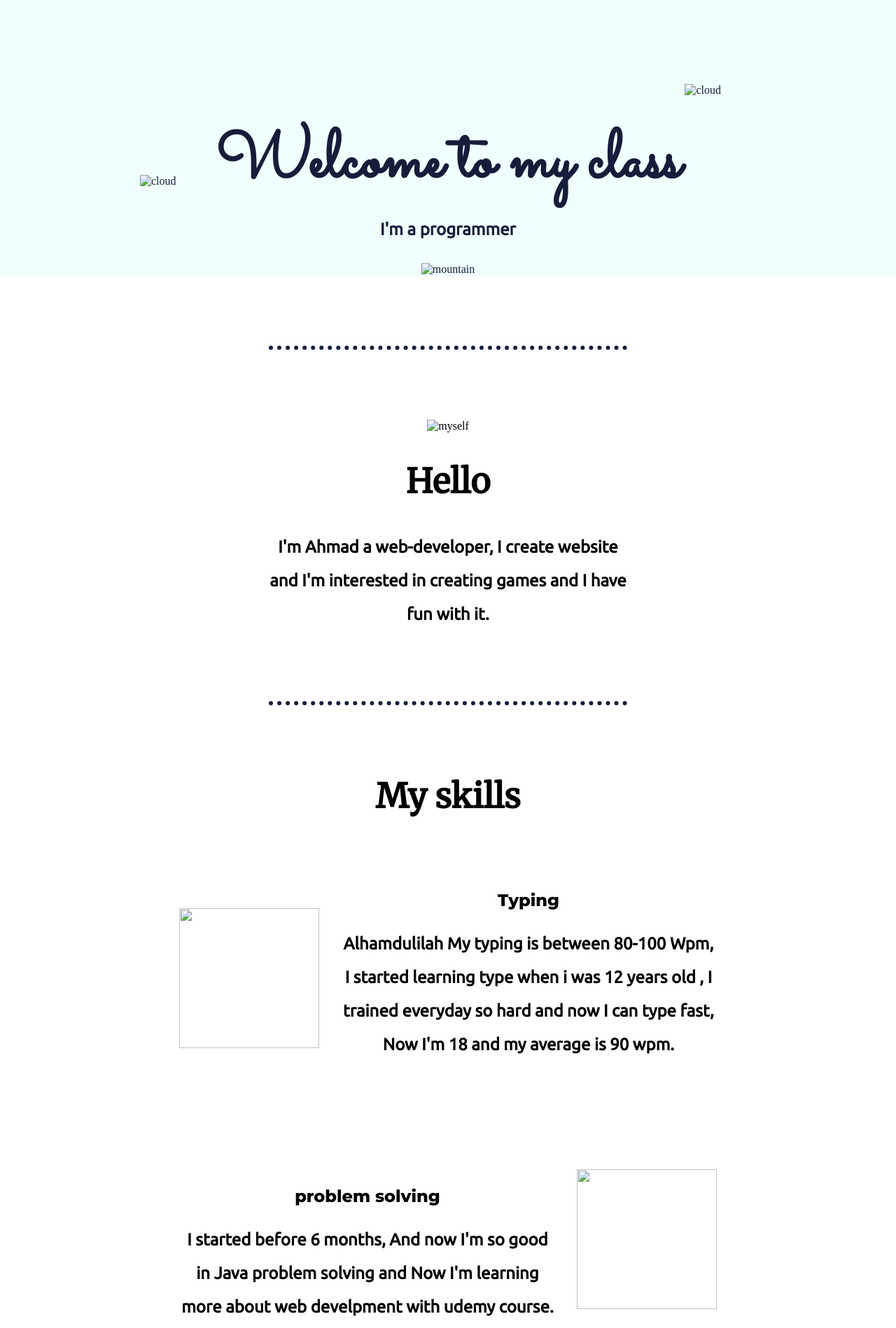
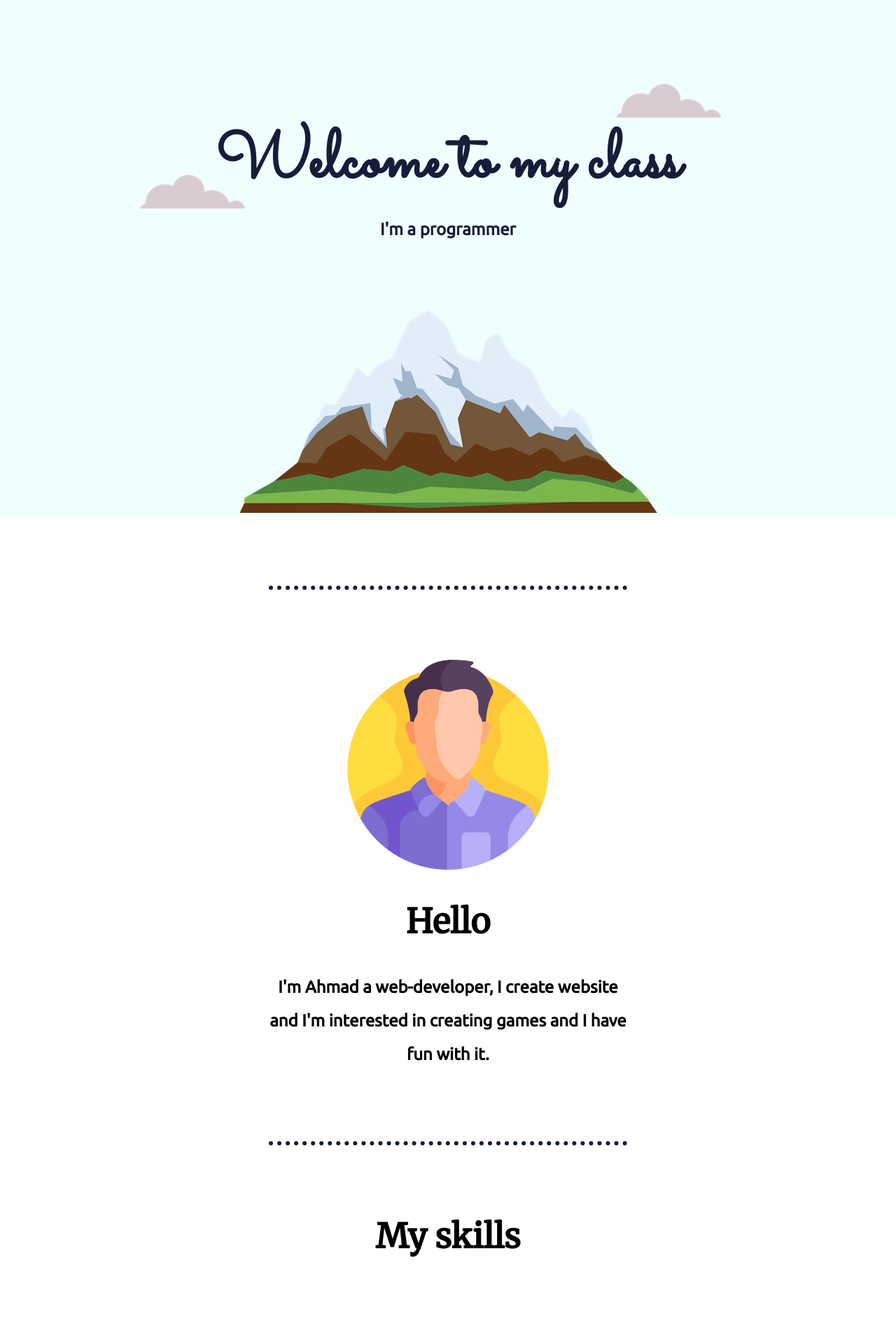
Before and after one commit to Ahmad-Div/Ahmad-Software, a plain HTML site: page index.html in a window 1280 px wide. Shown: the top 1898 px of the page at 70% size. Drawn offline with Linux system fonts and the light colour scheme; files that its build step writes are made by us from their sources; files whose address does not match are found by name.

Commit message:
Update index.html

```diff
--- a/index.html
+++ b/index.html
@@ -5,8 +5,8 @@
     <meta charset="UTF-8">
     <meta http-equiv="X-UA-Compatible" content="IE=edge">
     <meta name="viewport" content="width=device-width, initial-scale=1.0">
-    <link rel="stylesheet" href="CSS/style.css">
-    <link rel="icon" href="images/favIcon.png">
+    <link rel="stylesheet" href="style.css">
+    <link rel="icon" href="favIcon.png">
     <link rel="preconnect" href="https://fonts.googleapis.com">
     <link rel="preconnect" href="https://fonts.gstatic.com" crossorigin>
     <link
@@ -17,18 +17,18 @@
 
 <body>
     <div class="top-container">
-        <img class="top-cloud" src="images/cloud.png" alt="cloud">
+        <img class="top-cloud" src="cloud.png" alt="cloud">
         <h1>Welcome to my class</h1>
         <p class="programm">I'm a programmer</p>
-        <img class="bottom-cloud" src="images/cloud.png" alt="cloud">
-        <img src="images/mountain.png" alt="mountain">
+        <img class="bottom-cloud" src="cloud.png" alt="cloud">
+        <img src="mountain.png" alt="mountain">
     </div>
 
     <hr>
 
     <div class="mid-container">
         <div class="greetings">
-            <img class="myself" src="images/myslef.png" alt="myself">
+            <img class="myself" src="myslef.png" alt="myself">
             <h2>Hello</h2>
             <p>I'm Ahmad a web-developer, I create website and I'm interested in creating games and
                 I have fun with it.
@@ -41,7 +41,7 @@
             <h2>My skills</h2>
             <div class="skills-row">
 
-                <img class="typing" src="images/type.png" alt="">
+                <img class="typing" src="type.png" alt="">
                 <h3>Typing</h3>
                 <p>Alhamdulilah My typing is between 80-100 Wpm, I started learning type when i was 12 years old , I
                     trained everyday so hard and now I can type fast,
@@ -49,7 +49,7 @@
                 </p>
             </div>
             <div class="skills-row2">
-                <img class="binary" src="images/binary-code.png" alt="">
+                <img class="binary" src="binary-code.png" alt="">
                 <h3>problem solving</h3>
                 <p>I started before 6 months, And now I'm so good in Java problem solving and Now
                     I'm learning more about web develpment with udemy course.
@@ -57,14 +57,14 @@
             </div>
 
             <div class="skills-row3">
-                <img class="web" src="images/ux.png" alt="">
+                <img class="web" src="ux.png" alt="">
                 <h3>Web Developer</h3>
                 <p>I'm a junior web-developer, I can write code with HTML and css using bootsrap library and some Java
                     Scripts in it.</p>
             </div>
 
             <div class="skills-row4">
-                <img class="doctor" src="images/psychiatrist.png" alt="">
+                <img class="doctor" src="psychiatrist.png" alt="">
                 <h3>Psychiatrist</h3>
                 <p>I'm also a psychologist and I can solve people problems with the help of Allah.</p>
 
```
